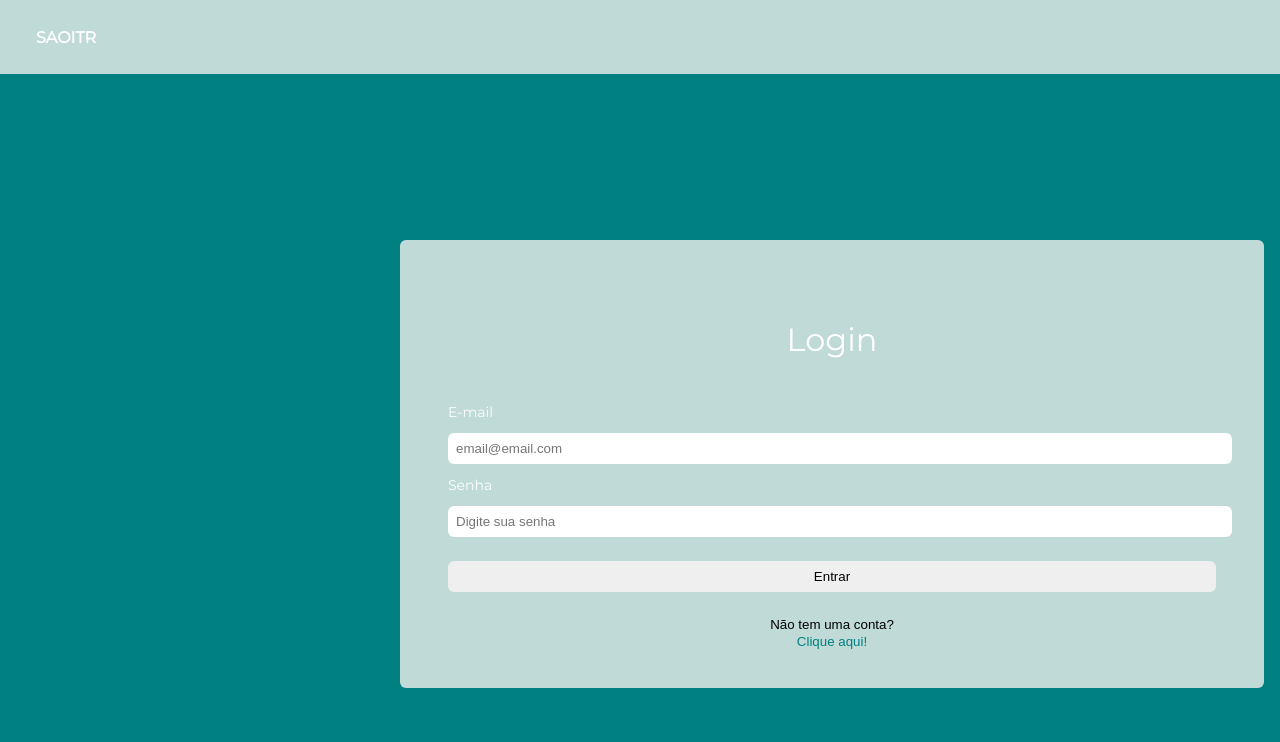
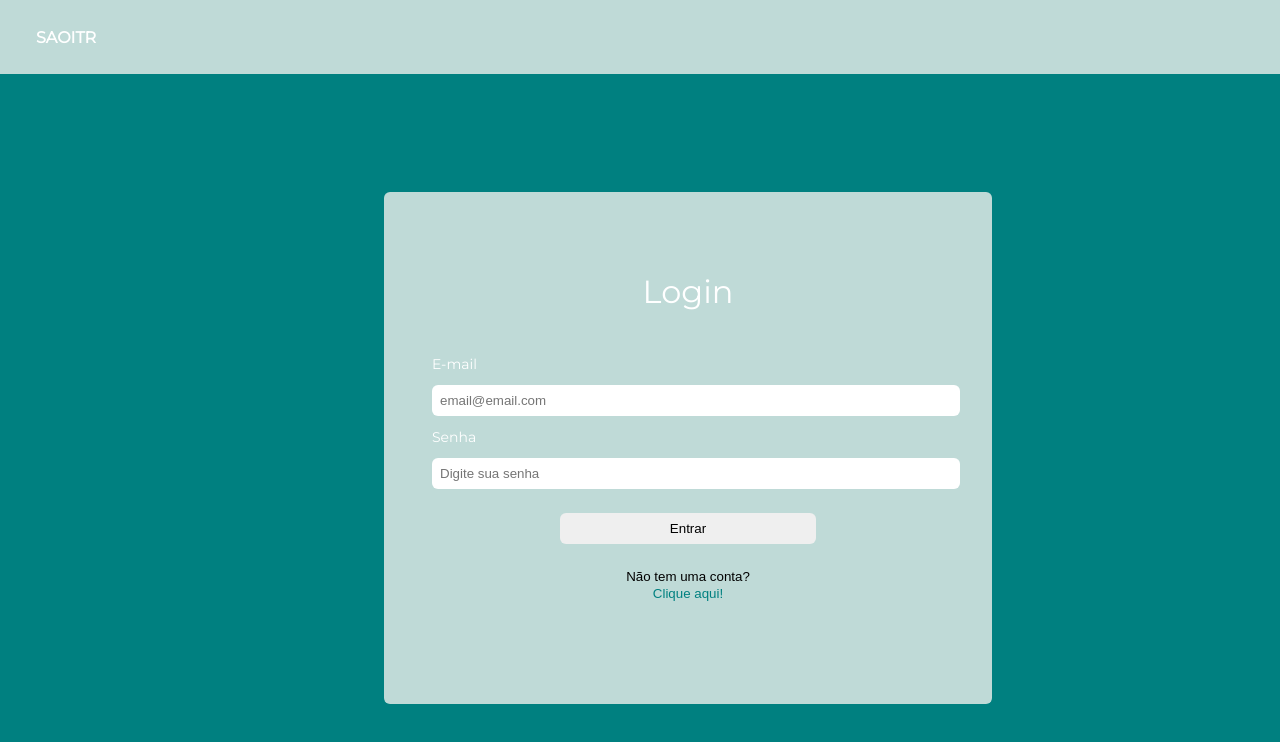
Before and after one commit to madusfx/saoitr, a Next.js app in the folder web/: page / in a window 1280 px wide. Shown: the top 742 px of the page. Built offline with nearby package versions, Linux system fonts and the light colour scheme.

Commit message:
feat: creating card component

```diff
--- a/web/src/components/Button/styles.ts
+++ b/web/src/components/Button/styles.ts
@@ -5,10 +5,11 @@ type ButtonProps = {
 }
 
 export const Container = styled.button<ButtonProps>`
+  width: 50%;
+  margin-left: 25%;
   display: flex;
   align-items: center;
   justify-content: center;
-  width: 100%;
   border: none;
   border-radius: 6px;
   padding: 0.5rem;
@@ -20,7 +21,4 @@ export const Container = styled.button<ButtonProps>`
       color: white;
     `
   };
-  button {
-    width: 100%;
-  }
 `;
--- /dev/null
+++ b/web/src/components/Card/index.tsx
@@ -0,0 +1,17 @@
+import * as S from './styles';
+
+type CardProps = {
+  title?: string;
+  children?: any;
+}
+
+const Card = ({ title, children }: CardProps) => {
+  return (
+    <S.Container >
+      <S.Title>{title}</S.Title>
+      {children}
+    </S.Container>
+  )
+};
+
+export { Card };
--- /dev/null
+++ b/web/src/components/Card/styles.ts
@@ -0,0 +1,27 @@
+import { styled } from "styled-components";
+
+export const Container = styled.div`
+  left: calc(50% - 40% / 2);
+  top: calc(50% - 26rem / 2);
+  display: block;
+  position: fixed;
+  align-items: center;
+  padding: 3rem;
+  border-radius: 6px;
+  width: 40%;
+  background: #bfdad7;
+  height: 26rem;
+  form {
+    display: flex;
+    flex-direction: column;
+  }
+  button {
+    margin-top: 24px;
+  }
+`;
+
+export const Title = styled.p`
+  font-size: 32px;
+  color: white;
+  text-align: center;
+`;
--- a/web/src/components/index.tsx
+++ b/web/src/components/index.tsx
@@ -1,3 +1,4 @@
 export * from "./Button";
 export * from "./Input";
 export * from "./Menu";
+export * from "./Card";
--- a/web/src/pages/login/index.tsx
+++ b/web/src/pages/login/index.tsx
@@ -5,7 +5,7 @@ import axios from 'axios';
 
 import api from "../../services/api";
 import { getToken, login } from '@/services/auth';
-import { Button, Input, Menu } from '@/components';
+import { Button, Input, Menu, Card } from '@/components';
 
 import * as S from './styles';
 
@@ -49,10 +49,7 @@ export default function Login() {
   return (
     <>
       <Menu />
-      <S.Card>
-        <S.Title>
-          Login
-        </S.Title>
+      <Card title={'Login'}>
         <form onSubmit={handleSubmit}>
           <Input label='E-mail' type='email' placeholder='email@email.com' required value={email} onChange={(e: any) => setEmail(e.target.value)} />
           <Input label='Senha' type='password' placeholder='Digite sua senha' required value={password} onChange={(e: any) => setPassword(e.target.value)} />
@@ -63,7 +60,7 @@ export default function Login() {
             Não tem uma conta? <div onClick={() => router.push('/cadastro')}>Clique aqui!</div>
           </S.Register>
         </form>
-      </S.Card>
+      </Card>
     </>
   )
 }
--- a/web/src/pages/login/styles.ts
+++ b/web/src/pages/login/styles.ts
@@ -6,34 +6,6 @@ export const Wrapper = styled.div`
   align-items: center;
   justify-content: center;
   background: #cce2e4;
-`;
-
-export const Card = styled.div`
-  left: calc(50% - 30rem / 2);
-  top: calc(50% - 20rem / 2);
-  display: block;
-  position: fixed;
-  align-items: center;
-  justify-content: center;
-  padding: 3rem;
-  border-radius: 6px;
-  width: 60%;
-  height: 22rem;
-  background: #bfdad7;
-  form {
-    width: 100%;
-    display: flex;
-    flex-direction: column;
-  }
-  button {
-    margin-top: 24px;
-  }
-`;
-
-export const Title = styled.p`
-  font-size: 32px;
-  color: white;
-  text-align: center;
 `;
 
 export const Register = styled.button`
--- a/web/src/styles/global.ts
+++ b/web/src/styles/global.ts
@@ -5,7 +5,6 @@ const GlobalStyle = createGlobalStyle`
     margin: 0;
     padding: 0;
     background: teal;
-    font-family: Open-Sans, Helvetica, Sans-Serif;
   }
 `;
 
```
Also changed, not shown: web/src/pages/cadastro/index.tsx (+9 -9 lines), web/src/pages/cadastro/styles.ts (+0 -41 lines).
